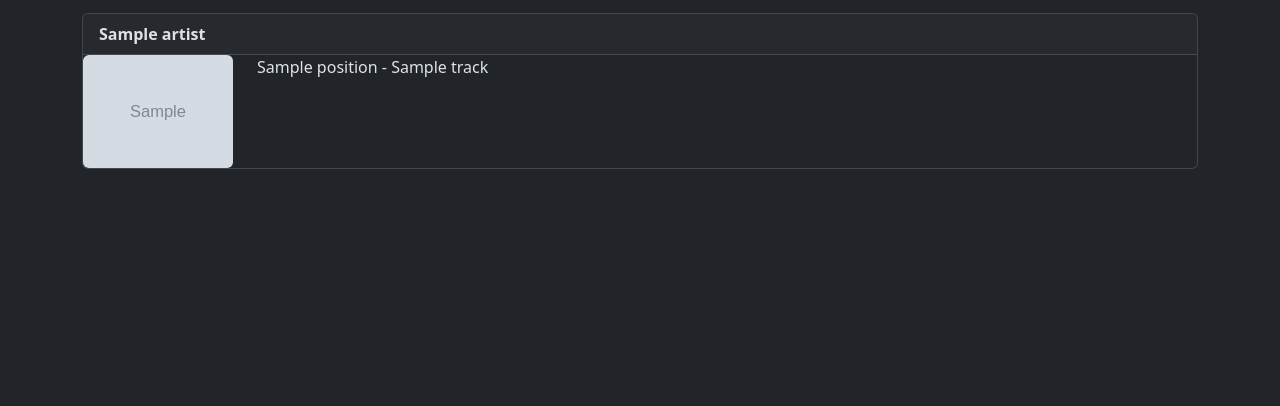
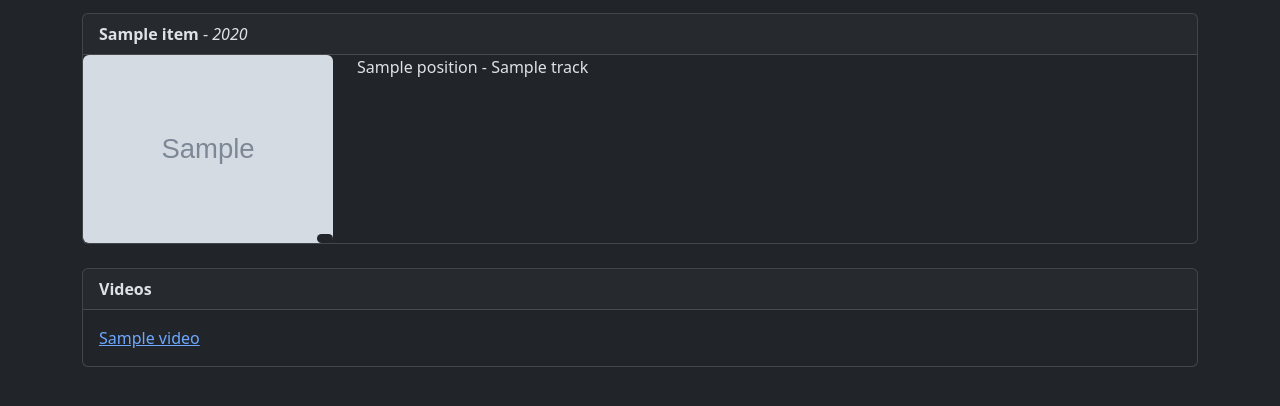
Before and after one commit to mark-me/music-explorer, a Flask app: template src/app_explorer/templates/collection_item.html in a window 1280 px wide. Shown: the part 91-497 px from the top of the page. Run offline with Flask 3, Linux system fonts and the light colour scheme; the template is opened without the code that fills it: most values are stand-ins (such as "Sample title", 1, 10 or a date in 2020); grey boxes marked "Sample" are stand-in pictures; some libraries are stand-ins or nearby versions.

Commit message:
Layout adjustments

```diff
--- a/src/app_explorer/templates/collection_item.html
+++ b/src/app_explorer/templates/collection_item.html
@@ -2,17 +2,38 @@
 {% block content %}
   <div class="card">
     <div class="card-header">
-      <b>{{ artist.name_artist }}</b>
+      <b>{{ item.title }}</b> - <i>{{ item.year }}</i>
     </div>
     <div class="row">
       <div class="col-auto">
-        <img src="{{ item.url_image }}" class="rounded" width="150" />
+        <div class="position-relative d-inline-block">
+          <img src="{{ item.url_cover }}" class="rounded" width="250" /><br />
+          <span class="position-absolute bottom-0 end-0 badge rounded-pill text-bg-dark">
+            {% for format in item.formats %}
+              {% if format.name_format == 'Vinyl' %}
+                <i class="fa-solid fa-record-vinyl"></i>
+              {% endif %}
+            {% endfor %}
+          </span>
+        </div>
+        <br />
       </div>
       <div class="col">
-        {% for track in item.tracks%}
-          {{track.position}} - {{track.title}}<br>
+        {% for track in item.tracks %}
+          {{ track.position }} - {{ track.title }}<br />
         {% endfor %}
       </div>
     </div>
   </div>
+  <br />
+  <div class="card">
+    <div class="card-header">
+      <b>Videos</b>
+    </div>
+    <div class="card-body">
+      {% for video in item.videos %}
+        <a href="{{ video.url_video }}" target="_blank">{{ video.title }}</a><br />
+      {% endfor %}
+    </div>
+  </div>
 {% endblock %}
--- a/src/app_explorer/templates/collection_items_artist.html
+++ b/src/app_explorer/templates/collection_items_artist.html
@@ -27,7 +27,7 @@
           <div class="card-body">
             <div class="row">
               <div class="col-auto">
-                <img src="{{ item.url_cover }}" class="rounded" height="150" />
+                <a href="/collection_item/{{ item.id_release }}"><img src="{{ item.url_cover }}" class="rounded" height="150" /></a>
               </div>
               <div class="col">
                 {% for track in item.tracks%}
--- a/src/app_explorer/templates/layout.html
+++ b/src/app_explorer/templates/layout.html
@@ -12,7 +12,7 @@ v<!DOCTYPE html>
     <link rel="stylesheet" type="text/css" href="{{ url_for('static', filename='main.css') }}">
 
     <!-- Voeg de FontAwesome CSS-link toe -->
-    <link rel="stylesheet" href="https://cdnjs.cloudflare.com/ajax/libs/font-awesome/5.15.2/css/all.min.css">
+    <link rel="stylesheet" href="https://cdnjs.cloudflare.com/ajax/libs/font-awesome/6.7.2/css/all.min.css">
 
     <!-- Favicon -->
     <link rel="icon" type="image/png" href="{{ url_for('static', filename='images/music-collection.svg') }}">
```
Also changed, not shown: src/app_explorer/analytics/releases.py (+5 -3 lines), src/app_explorer/templates/macro_cards.j2 (+5 -3 lines).
